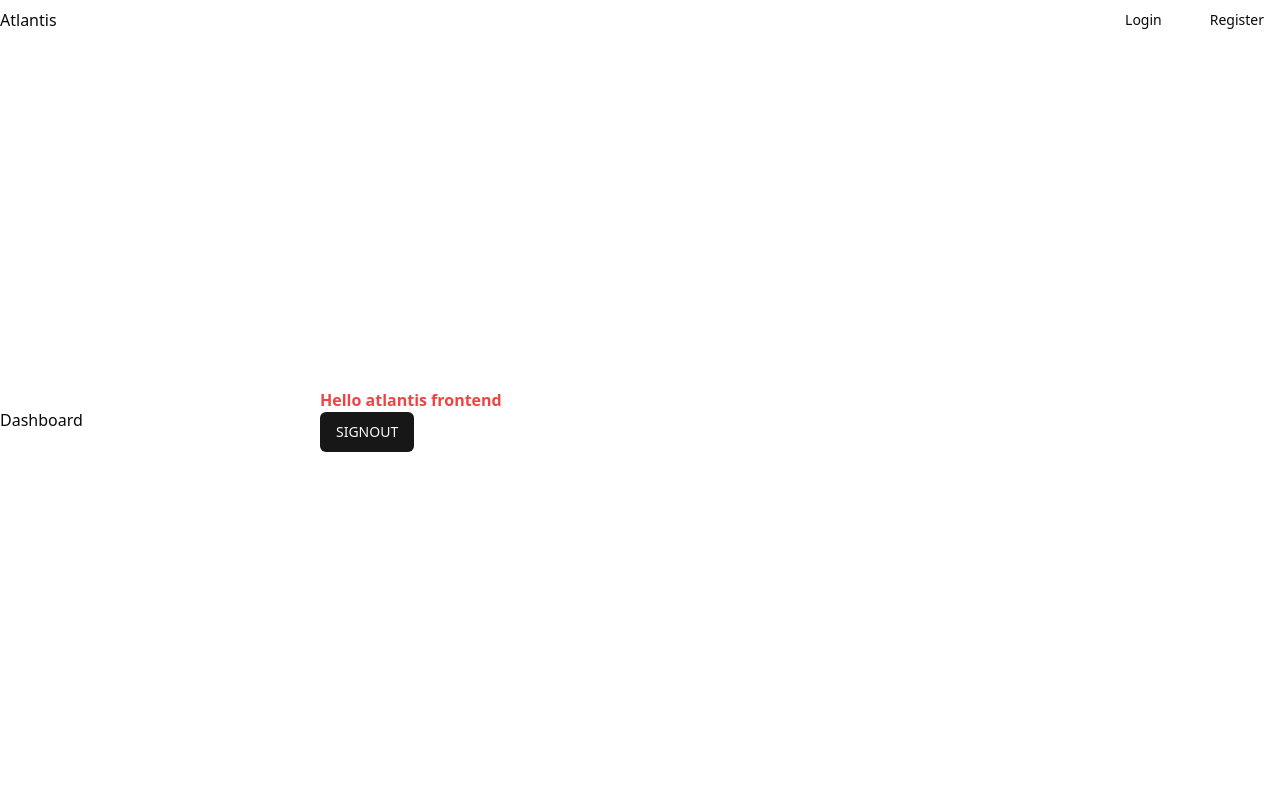
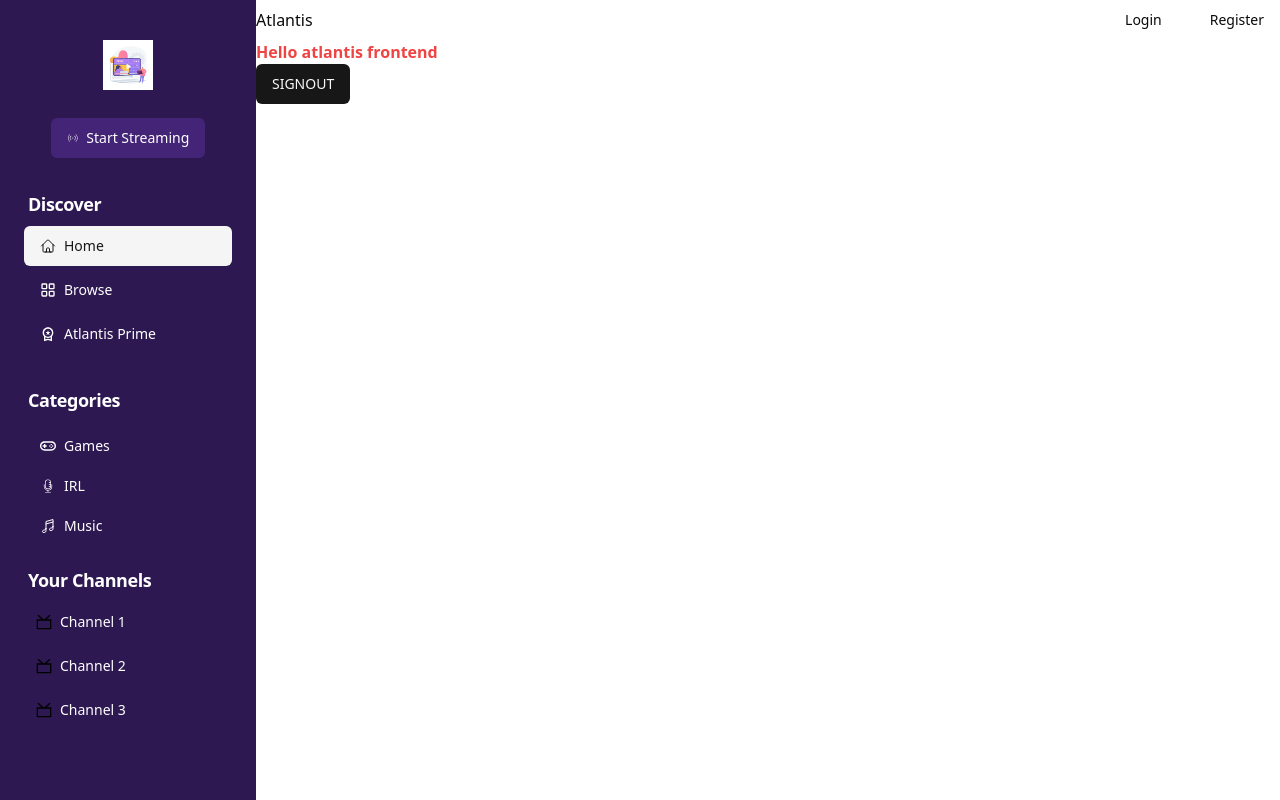
Before and after one commit to Vishesh-Vijay/Atlantis-frontend, a Next.js app: page / in a window 1280 px wide. Built offline with nearby package versions, Linux system fonts and the light colour scheme; sample sign-in values are in the browser's storage.

Commit message:
Sidebar completed

```diff
--- a/app/(main)/layout.tsx
+++ b/app/(main)/layout.tsx
@@ -1,17 +1,18 @@
 import Navbar from "@/components/Home/Navbar";
-import Dashboard from "@/components/Home/Dashboard";
+import Sidebar from "@/components/Home/Sidebar";
 
 export default function Layout({ children }: { children: React.ReactNode }) {
   return (
-    <div className="w-full h-[100vh] flex flex-col justify-between items-center">
-      <div className="w-full">
-        <Navbar />
+    <div className="w-full h-[100vh] flex justify-between items-center">
+      <div className="w-1/4 h-full">
+        <Sidebar />
       </div>
-      <div className="w-full h-full flex justify-between items-center">
-        <div className="w-1/4">
-          <Dashboard />
+
+      <div className="w-full h-full flex flex-col justify-between items-center">
+        <div className="w-full">
+          <Navbar />
         </div>
-        <div className="w-3/4">{children}</div>
+        <div className="w-full h-full">{children}</div>
       </div>
     </div>
   );
--- a/app/layout.tsx
+++ b/app/layout.tsx
@@ -1,32 +1,30 @@
-import type { Metadata } from 'next'
-import { Inter } from 'next/font/google'
-import './globals.css'
-import { Poppins } from 'next/font/google'
-import Navbar from '@/components/Home/Navbar'
-import Dashboard from '@/components/Home/Dashboard'
+import type { Metadata } from "next";
+import { Inter } from "next/font/google";
+import "./globals.css";
+import { Poppins } from "next/font/google";
+import Navbar from "@/components/Home/Navbar";
+import Dashboard from "@/components/Home/Sidebar";
 
-const inter = Inter({ subsets: ['latin'] })
+const inter = Inter({ subsets: ["latin"] });
 
 export const metadata: Metadata = {
-  title: 'Atlantis',
-  description: 'Generated by create next app',
-}
+  title: "Atlantis",
+  description: "Generated by create next app",
+};
 
 const poppins = Poppins({
-  weight: '400',
-  subsets: ['latin'],
-  variable:'--font-poppins'
- })
+  weight: "400",
+  subsets: ["latin"],
+  variable: "--font-poppins",
+});
 export default function RootLayout({
   children,
 }: {
-  children: React.ReactNode
+  children: React.ReactNode;
 }) {
   return (
     <html lang="en">
-      <body className={poppins.variable}>
-        {children}
-      </body>
+      <body className={poppins.variable}>{children}</body>
     </html>
   );
 }
--- a/components/Home/Dashboard.tsx
+++ /dev/null
@@ -1,9 +0,0 @@
-import React from 'react'
-
-const Dashboard = () => {
-  return (
-    <div>Dashboard</div>
-  )
-}
-
-export default Dashboard
--- /dev/null
+++ b/components/Home/Sidebar.tsx
@@ -0,0 +1,154 @@
+'use client'
+import React from 'react'
+import { Button } from '../ui/button';
+import { ScrollArea } from '../ui/scroll-area';
+import { HiOutlineHome } from "react-icons/hi2";
+import { CiStreamOn } from "react-icons/ci";
+import { MdOutlineWorkspacePremium } from "react-icons/md";
+import { CgGames } from "react-icons/cg";
+import { CiMicrophoneOn } from "react-icons/ci";
+import { HiOutlineMusicalNote } from "react-icons/hi2";
+import { IoTrophyOutline } from "react-icons/io5";
+import { HiOutlinePaintBrush } from "react-icons/hi2";
+import { GrChannel } from "react-icons/gr";
+import Image from 'next/image';
+const Sidebar = () => {
+
+  const [highlight, setHighlight] = React.useState("Home");
+  const channels = ["Channel 1", "Channel 2", "Channel 3", "Channel 4", "Channel 5"];
+  return (
+    <div className="bg-[#2D1851] h-full text-white">
+      {" "}
+      <div className="space-y-4 py-4">
+        <div className="px-3 py-2">
+          <div className="flex flex-col justify-evenly items-center gap-7 my-4">
+            <Image
+              src="/landing-1.svg"
+              alt="Logo"
+              width={50}
+              height={50}
+              className="object-contain"
+            />
+            <Button className="bg-[#432477] w-2/3 text-white hover:bg-white hover:text-black ">
+              <CiStreamOn className="mr-2 h-5 w-5" />
+              Start Streaming
+            </Button>
+          </div>
+
+          <h2 className="mb-2 mt-8 px-4 text-lg font-semibold tracking-tight">
+            Discover
+          </h2>
+          <div className="space-y-1 px-3">
+            <Button
+              variant={highlight === "Home" ? "secondary" : "ghost"}
+              className="w-full flex items-center justify-start"
+              onClick={() => setHighlight("Home")}
+            >
+              <HiOutlineHome className="mr-2 h-4 w-4" />
+              Home
+            </Button>
+            <Button
+              variant={highlight === "Browse" ? "secondary" : "ghost"}
+              className="w-full flex items-center justify-start"
+              onClick={() => setHighlight("Browse")}
+            >
+              <svg
+                xmlns="http://www.w3.org/2000/svg"
+                viewBox="0 0 24 24"
+                fill="none"
+                stroke="currentColor"
+                strokeWidth="2"
+                strokeLinecap="round"
+                strokeLinejoin="round"
+                className="mr-2 h-4 w-4"
+              >
+                <rect width="7" height="7" x="3" y="3" rx="1" />
+                <rect width="7" height="7" x="14" y="3" rx="1" />
+                <rect width="7" height="7" x="14" y="14" rx="1" />
+                <rect width="7" height="7" x="3" y="14" rx="1" />
+              </svg>
+              Browse
+            </Button>
+            <Button
+              variant={highlight === "Prime" ? "secondary" : "ghost"}
+              className="w-full flex items-center justify-start"
+              onClick={() => setHighlight("Prime")}
+            >
+              <MdOutlineWorkspacePremium className="mr-2 h-4 w-4" />
+              Atlantis Prime
+            </Button>
+          </div>
+        </div>
+        <div className="px-3 py-2">
+          <h2 className="mb-2 px-4 text-lg font-semibold tracking-tight">
+            Categories
+          </h2>
+          <ScrollArea className="space-y-1 h-28 px-3">
+            <Button
+              variant={highlight === "Games" ? "secondary" : "ghost"}
+              className="w-full flex items-center justify-start"
+              onClick={() => setHighlight("Games")}
+            >
+              <CgGames className="mr-2 h-4 w-4" />
+              Games
+            </Button>
+            <Button
+              variant={highlight === "IRL" ? "secondary" : "ghost"}
+              className="w-full flex items-center justify-start"
+              onClick={() => setHighlight("IRL")}
+            >
+              <CiMicrophoneOn className="mr-2 h-4 w-4" />
+              IRL
+            </Button>
+            <Button
+              variant={highlight === "Music" ? "secondary" : "ghost"}
+              className="w-full flex items-center justify-start"
+              onClick={() => setHighlight("Music")}
+            >
+              <HiOutlineMusicalNote className="mr-2 h-4 w-4" />
+              Music
+            </Button>
+            <Button
+              variant={highlight === "Esports" ? "secondary" : "ghost"}
+              className="w-full flex items-center justify-start"
+              onClick={() => setHighlight("Esports")}
+            >
+              <IoTrophyOutline className="mr-2 h-4 w-4" />
+              Esports
+            </Button>
+            <Button
+              variant={highlight === "Creative" ? "secondary" : "ghost"}
+              className="w-full flex items-center justify-start"
+              onClick={() => setHighlight("Creative")}
+            >
+              <HiOutlinePaintBrush className="mr-2 h-4 w-4" />
+              Creative
+            </Button>
+          </ScrollArea>
+        </div>
+        <div className="py-2">
+          <h2 className="relative px-7 text-lg font-semibold tracking-tight">
+            Your Channels
+          </h2>
+          <ScrollArea className=" px-3 h-32">
+            <div className="space-y-1 p-2 ">
+              {channels?.map((playlist, i) => (
+                <Button
+                  key={`${playlist}-${i}`}
+                  variant={highlight === playlist ? "secondary" : "ghost"}
+                  className="w-full flex items-center justify-start font-normal"
+                  onClick={() => setHighlight(playlist)}
+                >
+                  <GrChannel className="mr-2 h-4 w-4" />
+                  {playlist}
+                </Button>
+              ))}
+            </div>
+          </ScrollArea>
+        </div>
+      </div>
+    </div>
+  );
+}
+
+export default Sidebar
--- /dev/null
+++ b/components/ui/scroll-area.tsx
@@ -0,0 +1,48 @@
+"use client"
+
+import * as React from "react"
+import * as ScrollAreaPrimitive from "@radix-ui/react-scroll-area"
+
+import { cn } from "@/lib/utils"
+
+const ScrollArea = React.forwardRef<
+  React.ElementRef<typeof ScrollAreaPrimitive.Root>,
+  React.ComponentPropsWithoutRef<typeof ScrollAreaPrimitive.Root>
+>(({ className, children, ...props }, ref) => (
+  <ScrollAreaPrimitive.Root
+    ref={ref}
+    className={cn("relative overflow-hidden", className)}
+    {...props}
+  >
+    <ScrollAreaPrimitive.Viewport className="h-full w-full rounded-[inherit]">
+      {children}
+    </ScrollAreaPrimitive.Viewport>
+    <ScrollBar />
+    <ScrollAreaPrimitive.Corner />
+  </ScrollAreaPrimitive.Root>
+))
+ScrollArea.displayName = ScrollAreaPrimitive.Root.displayName
+
+const ScrollBar = React.forwardRef<
+  React.ElementRef<typeof ScrollAreaPrimitive.ScrollAreaScrollbar>,
+  React.ComponentPropsWithoutRef<typeof ScrollAreaPrimitive.ScrollAreaScrollbar>
+>(({ className, orientation = "vertical", ...props }, ref) => (
+  <ScrollAreaPrimitive.ScrollAreaScrollbar
+    ref={ref}
+    orientation={orientation}
+    className={cn(
+      "flex touch-none select-none transition-colors",
+      orientation === "vertical" &&
+        "h-full w-2.5 border-l border-l-transparent p-[1px]",
+      orientation === "horizontal" &&
+        "h-2.5 flex-col border-t border-t-transparent p-[1px]",
+      className
+    )}
+    {...props}
+  >
+    <ScrollAreaPrimitive.ScrollAreaThumb className="relative flex-1 rounded-full bg-border" />
+  </ScrollAreaPrimitive.ScrollAreaScrollbar>
+))
+ScrollBar.displayName = ScrollAreaPrimitive.ScrollAreaScrollbar.displayName
+
+export { ScrollArea, ScrollBar }
--- a/package.json
+++ b/package.json
@@ -12,6 +12,7 @@
     "@radix-ui/react-label": "^2.0.2",
     "@radix-ui/react-menubar": "^1.0.4",
     "@radix-ui/react-navigation-menu": "^1.1.4",
+    "@radix-ui/react-scroll-area": "^1.0.5",
     "@radix-ui/react-slot": "^1.0.2",
     "axios": "^1.6.2",
     "class-variance-authority": "^0.7.0",
```
Also changed, not shown: 1 other file (tests, documents, lock files or other folders).
